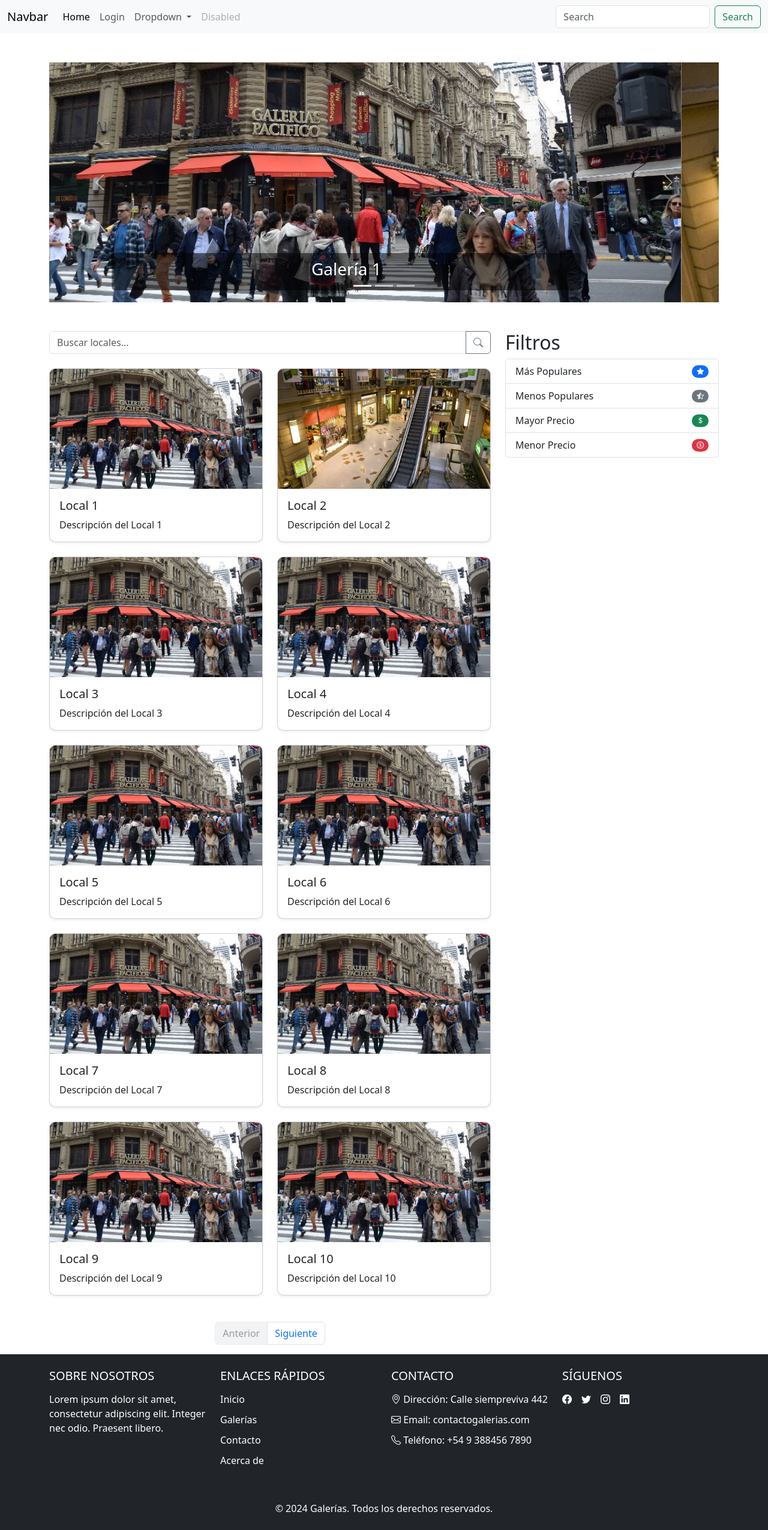
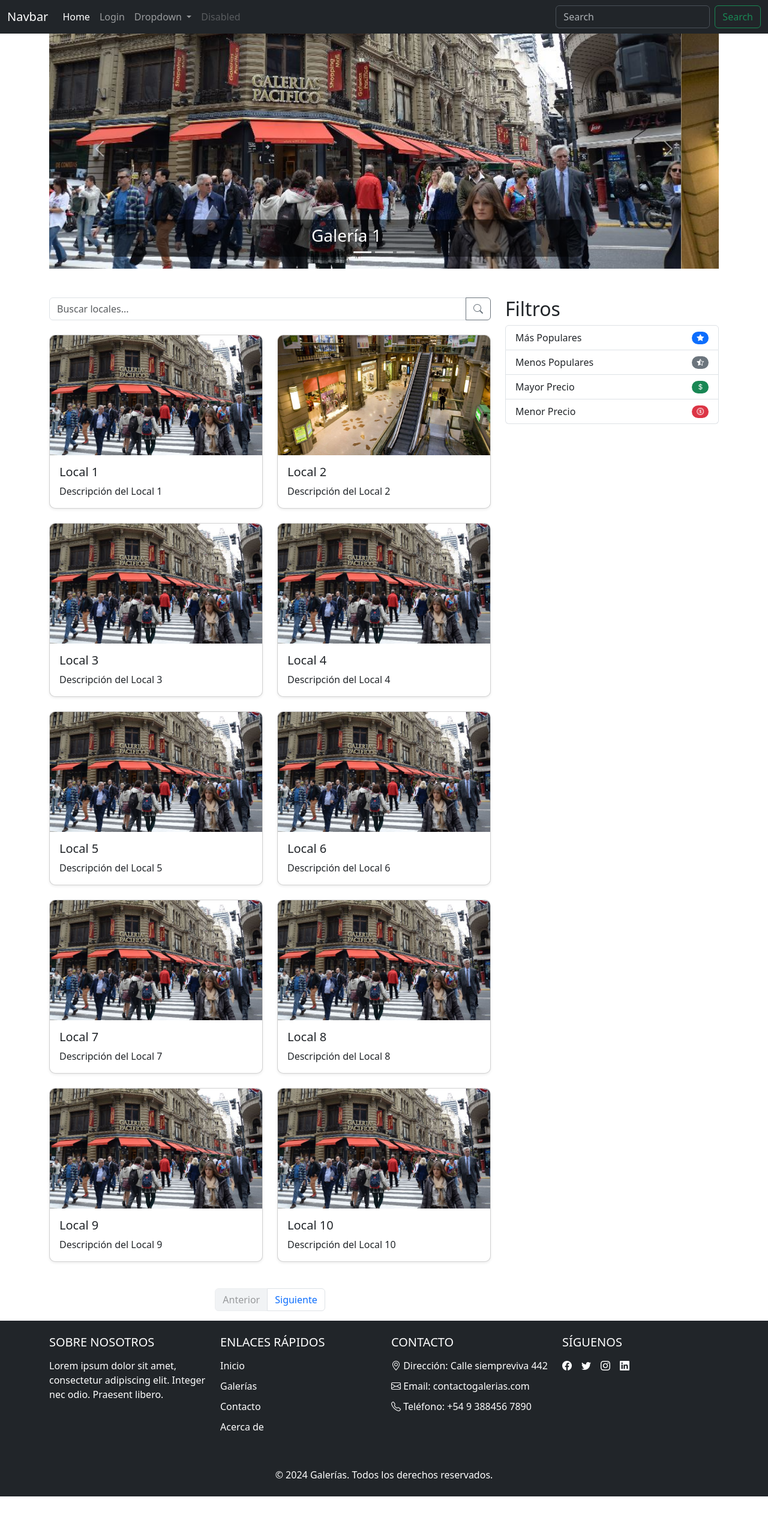
Before and after one commit to Maxicrah/tp-final-grupo-11, an Angular app in the folder fronten-tp-final/: page /home in a window 1280 px wide. Shown: the whole page at 60% size. After the commit the page ends 2495 px from the top, so only its background shows below. Built offline with nearby package versions, Linux system fonts and the light colour scheme.

Commit message:
Se ajustó la barra de navegación y el footer

```diff
--- a/fronten-tp-final/src/app/app.component.css
+++ b/fronten-tp-final/src/app/app.component.css
@@ -1,57 +0,0 @@
-footer {
-    background-color: #343a40;
-    color: #ffffff;
-    padding-top: 20px;
-    padding-bottom: 20px;
-  }
-
-  footer a {
-    color: #ffffff;
-    text-decoration: none;
-  }
-
-  footer a:hover {
-    text-decoration: underline;
-  }
-
-  footer h5 {
-    margin-bottom: 15px;
-  }
-
-  footer .list-unstyled {
-    padding-left: 0;
-    list-style: none;
-  }
-
-  footer .list-unstyled li {
-    margin-bottom: 10px;
-  }
-
-  footer .list-unstyled li a {
-    color: #ffffff;
-  }
-
-  footer .list-unstyled li a:hover {
-    color: #cccccc;
-  }
-
-  footer .social-icons a {
-    font-size: 20px;
-    margin-right: 10px;
-    color: #ffffff;
-    transition: color 0.2s;
-  }
-
-  footer .social-icons a:hover {
-    color: #cccccc;
-  }
-
-  @media (max-width: 576px) {
-    footer .col-md-6 {
-      text-align: center;
-    }
-
-    footer .social-icons {
-      justify-content: center;
-    }
-  }
--- a/fronten-tp-final/src/app/app.component.html
+++ b/fronten-tp-final/src/app/app.component.html
@@ -1,80 +1,3 @@
-
-<nav class="navbar navbar-expand-lg bg-body-tertiary">
-  <div class="container-fluid">
-    <a class="navbar-brand" href="#">Navbar</a>
-    <button class="navbar-toggler" type="button" data-bs-toggle="collapse" data-bs-target="#navbarSupportedContent" aria-controls="navbarSupportedContent" aria-expanded="false" aria-label="Toggle navigation">
-      <span class="navbar-toggler-icon"></span>
-    </button>
-    <div class="collapse navbar-collapse" id="navbarSupportedContent">
-      <ul class="navbar-nav me-auto mb-2 mb-lg-0">
-        <li class="nav-item">
-          <a class="nav-link active" aria-current="page" href="#">Home</a>
-        </li>
-        <li class="nav-item">
-          <a class="nav-link" routerLinkActive="active" routerLink="/login">Login</a>
-        </li>
-        <li class="nav-item dropdown">
-          <a class="nav-link dropdown-toggle" href="#" role="button" data-bs-toggle="dropdown" aria-expanded="false">
-            Dropdown
-          </a>
-          <ul class="dropdown-menu">
-            <li><a class="dropdown-item" >Login</a></li>
-            <li><a class="dropdown-item" href="#">Another action</a></li>
-            <li><hr class="dropdown-divider"></li>
-            <li><a class="dropdown-item" href="#">Something else here</a></li>
-          </ul>
-        </li>
-        <li class="nav-item">
-          <a class="nav-link disabled" aria-disabled="true">Disabled</a>
-        </li>
-      </ul>
-      <form class="d-flex" role="search">
-        <input class="form-control me-2" type="search" placeholder="Search" aria-label="Search">
-        <button class="btn btn-outline-success" type="submit">Search</button>
-      </form>
-    </div>
-  </div>
-</nav>
-
-<router-outlet />
-<footer class="bg-dark text-white pt-4 pb-4">
-  <div class="container">
-    <div class="row">
-      <div class="col-lg-3 col-md-6 mb-4">
-        <h5 class="text-uppercase">Sobre Nosotros</h5>
-        <p>Lorem ipsum dolor sit amet, consectetur adipiscing elit. Integer nec odio. Praesent libero.</p>
-      </div>
-      <div class="col-lg-3 col-md-6 mb-4">
-        <h5 class="text-uppercase">Enlaces Rápidos</h5>
-        <ul class="list-unstyled">
-          <li><a routerLinkActive="active" routerLink="/home" class="text-white">Inicio</a></li>
-          <li><a href="#" class="text-white">Galerías</a></li>
-          <li><a href="#" class="text-white">Contacto</a></li>
-          <li><a href="#" class="text-white">Acerca de</a></li>
-        </ul>
-      </div>
-      <div class="col-lg-3 col-md-6 mb-4">
-        <h5 class="text-uppercase">Contacto</h5>
-        <ul class="list-unstyled">
-          <li><i class="bi bi-geo-alt"></i> Dirección: Calle siempreviva 442</li>
-          <li><i class="bi bi-envelope"></i> Email: contactogalerias.com</li>
-          <li><i class="bi bi-telephone"></i> Teléfono: +54 9 388456 7890</li>
-        </ul>
-      </div>
-      <div class="col-lg-3 col-md-6 mb-4">
-        <h5 class="text-uppercase">Síguenos</h5>
-        <ul class="list-unstyled d-flex">
-          <li><a href="#" class="text-white me-3"><i class="bi bi-facebook"></i></a></li>
-          <li><a href="#" class="text-white me-3"><i class="bi bi-twitter"></i></a></li>
-          <li><a href="#" class="text-white me-3"><i class="bi bi-instagram"></i></a></li>
-          <li><a href="#" class="text-white"><i class="bi bi-linkedin"></i></a></li>
-        </ul>
-      </div>
-    </div>
-    <div class="row mt-3">
-      <div class="col text-center">
-        <p class="mb-0">&copy; 2024 Galerías. Todos los derechos reservados.</p>
-      </div>
-    </div>
-  </div>
-</footer>
+<app-nav-bar></app-nav-bar>
+<router-outlet></router-outlet>
+<app-footer></app-footer>
--- a/fronten-tp-final/src/app/app.component.ts
+++ b/fronten-tp-final/src/app/app.component.ts
@@ -1,10 +1,12 @@
 import { Component } from '@angular/core';
-import { RouterLink, RouterLinkActive, RouterOutlet } from '@angular/router';
+import { RouterOutlet } from '@angular/router';
+import { NavBarComponent } from './components/shared/nav-bar/nav-bar.component';
+import { FooterComponent } from './components/shared/footer/footer.component';
 
 @Component({
   selector: 'app-root',
   standalone: true,
-  imports: [RouterOutlet, RouterLink, RouterLinkActive],
+  imports: [RouterOutlet, NavBarComponent, FooterComponent],
   templateUrl: './app.component.html',
   styleUrl: './app.component.css'
 })
--- /dev/null
+++ b/fronten-tp-final/src/app/components/shared/footer/footer.component.css
@@ -0,0 +1,57 @@
+footer {
+  background-color: #343a40;
+  color: #ffffff;
+  padding-top: 20px;
+  padding-bottom: 20px;
+}
+
+footer a {
+  color: #ffffff;
+  text-decoration: none;
+}
+
+footer a:hover {
+  text-decoration: underline;
+}
+
+footer h5 {
+  margin-bottom: 15px;
+}
+
+footer .list-unstyled {
+  padding-left: 0;
+  list-style: none;
+}
+
+footer .list-unstyled li {
+  margin-bottom: 10px;
+}
+
+footer .list-unstyled li a {
+  color: #ffffff;
+}
+
+footer .list-unstyled li a:hover {
+  color: #cccccc;
+}
+
+footer .social-icons a {
+  font-size: 20px;
+  margin-right: 10px;
+  color: #ffffff;
+  transition: color 0.2s;
+}
+
+footer .social-icons a:hover {
+  color: #cccccc;
+}
+
+@media (max-width: 576px) {
+  footer .col-md-6 {
+    text-align: center;
+  }
+
+  footer .social-icons {
+    justify-content: center;
+  }
+}
--- /dev/null
+++ b/fronten-tp-final/src/app/components/shared/footer/footer.component.html
@@ -0,0 +1,41 @@
+<footer class="bg-dark text-white pt-4 pb-4">
+    <div class="container">
+      <div class="row">
+        <div class="col-lg-3 col-md-6 mb-4">
+          <h5 class="text-uppercase">Sobre Nosotros</h5>
+          <p>Lorem ipsum dolor sit amet, consectetur adipiscing elit. Integer nec odio. Praesent libero.</p>
+        </div>
+        <div class="col-lg-3 col-md-6 mb-4">
+          <h5 class="text-uppercase">Enlaces Rápidos</h5>
+          <ul class="list-unstyled">
+            <li><a routerLinkActive="active" routerLink="/home" class="text-white">Inicio</a></li>
+            <li><a href="#" class="text-white">Galerías</a></li>
+            <li><a href="#" class="text-white">Contacto</a></li>
+            <li><a href="#" class="text-white">Acerca de</a></li>
+          </ul>
+        </div>
+        <div class="col-lg-3 col-md-6 mb-4">
+          <h5 class="text-uppercase">Contacto</h5>
+          <ul class="list-unstyled">
+            <li><i class="bi bi-geo-alt"></i> Dirección: Calle siempreviva 442</li>
+            <li><i class="bi bi-envelope"></i> Email: contactogalerias.com</li>
+            <li><i class="bi bi-telephone"></i> Teléfono: +54 9 388456 7890</li>
+          </ul>
+        </div>
+        <div class="col-lg-3 col-md-6 mb-4">
+          <h5 class="text-uppercase">Síguenos</h5>
+          <ul class="list-unstyled d-flex">
+            <li><a href="#" class="text-white me-3"><i class="bi bi-facebook"></i></a></li>
+            <li><a href="#" class="text-white me-3"><i class="bi bi-twitter"></i></a></li>
+            <li><a href="#" class="text-white me-3"><i class="bi bi-instagram"></i></a></li>
+            <li><a href="#" class="text-white"><i class="bi bi-linkedin"></i></a></li>
+          </ul>
+        </div>
+      </div>
+      <div class="row mt-3">
+        <div class="col text-center">
+          <p class="mb-0">&copy; {{ autor.nameProyect }}</p>
+        </div>
+      </div>
+    </div>
+  </footer>
--- /dev/null
+++ b/fronten-tp-final/src/app/components/shared/footer/footer.component.ts
@@ -0,0 +1,13 @@
+import { Component } from '@angular/core';
+import { RouterOutlet, RouterLink } from '@angular/router';
+
+@Component({
+  selector: 'app-footer',
+  standalone: true,
+  imports: [RouterOutlet, RouterLink],
+  templateUrl: './footer.component.html',
+  styleUrl: './footer.component.css'
+})
+export class FooterComponent {
+  public autor: any = {nameProyect:'2024 Galerías. Todos los derechos reservados.'}
+}
--- /dev/null
+++ b/fronten-tp-final/src/app/components/shared/nav-bar/nav-bar.component.css
@@ -0,0 +1,7 @@
+.navbar {
+  transition: top 0.3s;
+  position: fixed;
+  width: 100%;
+  z-index: 1000;
+  top: 0;
+}
--- /dev/null
+++ b/fronten-tp-final/src/app/components/shared/nav-bar/nav-bar.component.html
@@ -0,0 +1,36 @@
+<nav class="navbar navbar-expand-lg bg-dark" data-bs-theme="dark">
+    <div class="container-fluid">
+      <a class="navbar-brand" href="#">Navbar</a>
+      <button class="navbar-toggler" type="button" data-bs-toggle="collapse" data-bs-target="#navbarSupportedContent" aria-controls="navbarSupportedContent" aria-expanded="false" aria-label="Toggle navigation">
+        <span class="navbar-toggler-icon"></span>
+      </button>
+      <div class="collapse navbar-collapse" id="navbarSupportedContent">
+        <ul class="navbar-nav me-auto mb-2 mb-lg-0">
+          <li class="nav-item">
+            <a class="nav-link active" aria-current="page" href="#">Home</a>
+          </li>
+          <li class="nav-item">
+            <a class="nav-link" routerLinkActive="active" routerLink="/login">Login</a>
+          </li>
+          <li class="nav-item dropdown">
+            <a class="nav-link dropdown-toggle" href="#" role="button" data-bs-toggle="dropdown" aria-expanded="false">
+              Dropdown
+            </a>
+            <ul class="dropdown-menu">
+              <li><a class="dropdown-item" >Login</a></li>
+              <li><a class="dropdown-item" href="#">Another action</a></li>
+              <li><hr class="dropdown-divider"></li>
+              <li><a class="dropdown-item" href="#">Something else here</a></li>
+            </ul>
+          </li>
+          <li class="nav-item">
+            <a class="nav-link disabled" aria-disabled="true">Disabled</a>
+          </li>
+        </ul>
+        <form class="d-flex" role="search">
+          <input class="form-control me-2" type="search" placeholder="Search" aria-label="Search">
+          <button class="btn btn-outline-success" type="submit">Search</button>
+        </form>
+      </div>
+    </div>
+  </nav>
--- a/fronten-tp-final/src/styles.css
+++ b/fronten-tp-final/src/styles.css
@@ -1 +1,8 @@
 /* You can add global styles to this file, and also import other style files */
+html{
+    position: relative;
+    min-height: 100%;
+}
+body{
+    margin-bottom: 60px;
+}
```
Also changed, not shown: fronten-tp-final/src/app/components/shared/nav-bar/nav-bar.component.ts (added, +14 -0 lines), 2 other files (tests, documents, lock files or other folders).
